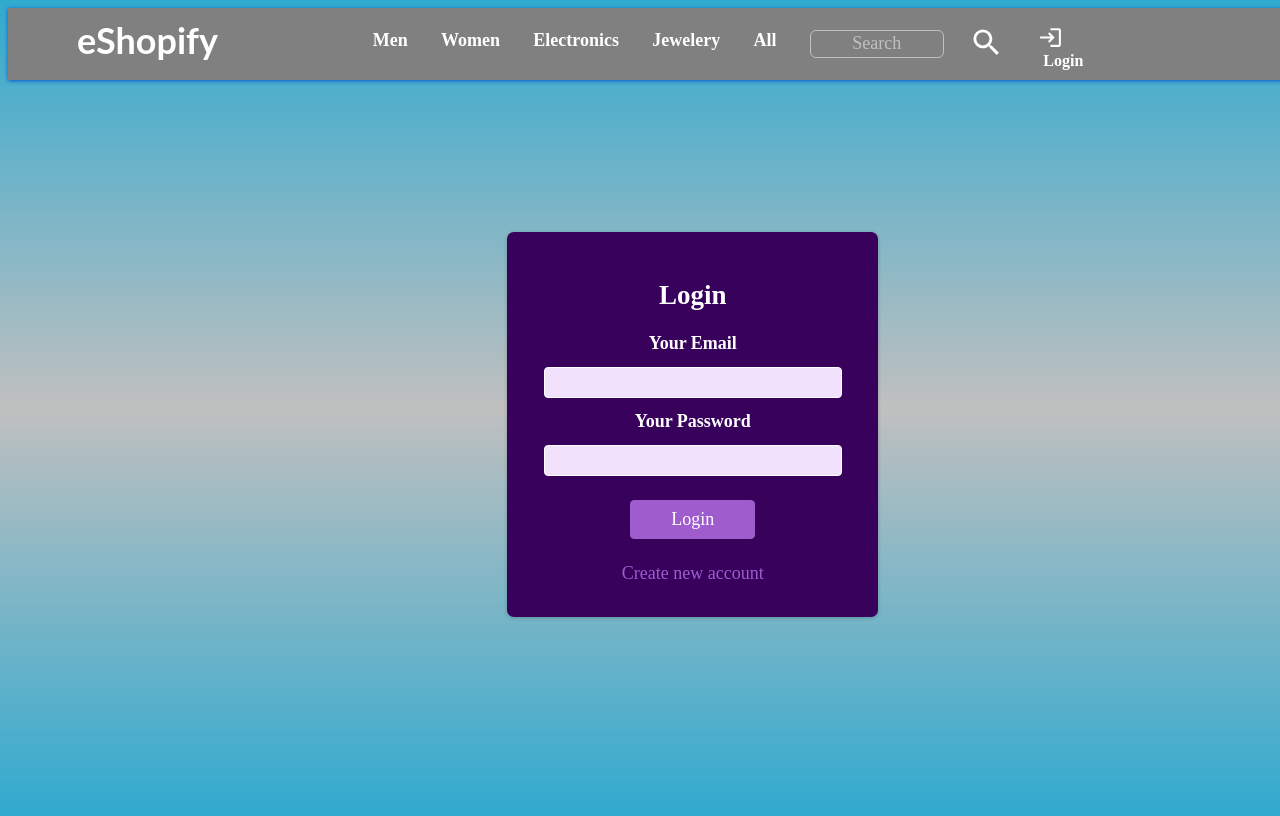
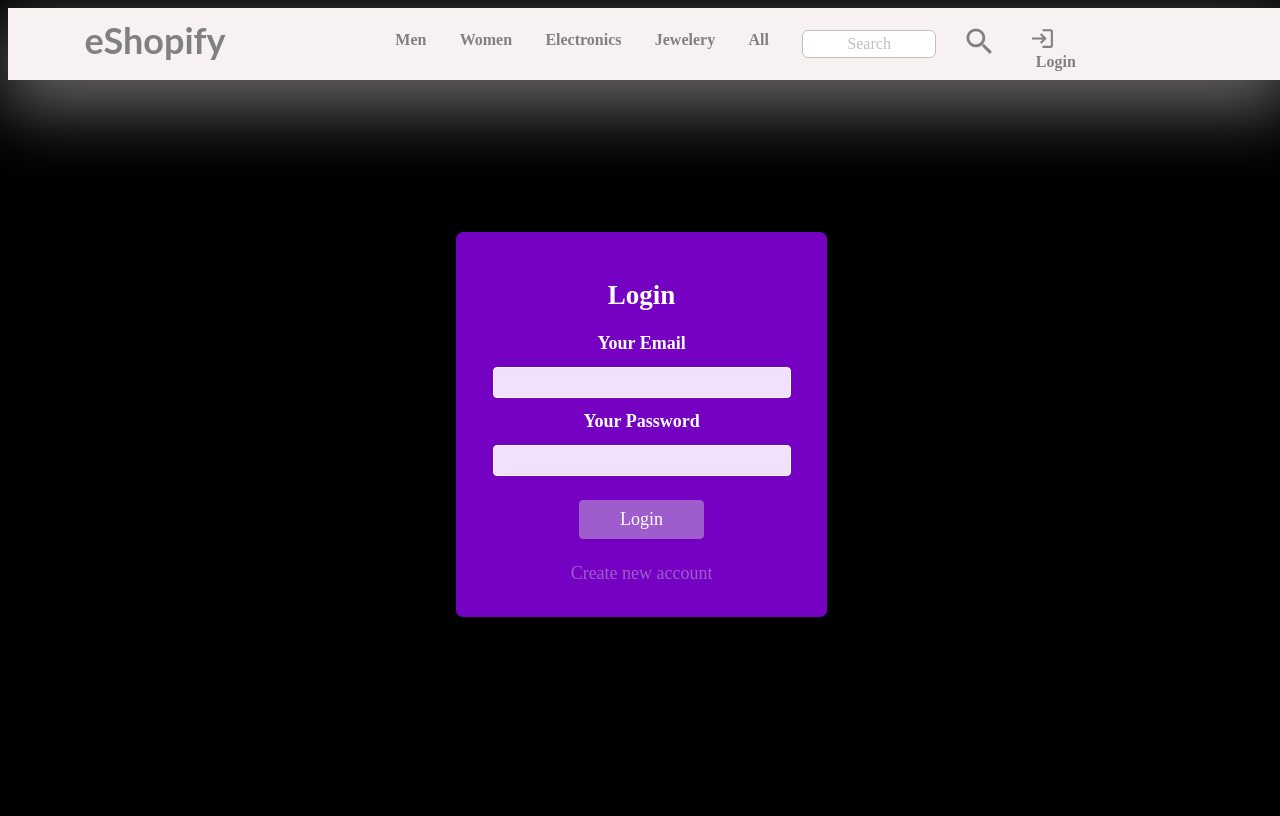
Before and after one commit to ashish-m-bhat/eShopify, a React (Create React App) app: page /auth in a window 1280 px wide. Built offline with nearby package versions, Linux system fonts and the light colour scheme; no server answers.

Commit message:
Styling changes

```diff
--- a/src/App.css
+++ b/src/App.css
@@ -1,4 +1,5 @@
 body{
-    background-image: linear-gradient(rgb(48, 170, 207), silver, rgb(48, 170, 207));
-    color:white;
+    background-color: black;
+    /* background-image: linear-gradient(gray, black, gray); */
+    color:black;
 }
--- a/src/Components/Auth/AuthForm.module.css
+++ b/src/Components/Auth/AuthForm.module.css
@@ -1,12 +1,12 @@
 .auth {
     margin-top: 19vh;
     height: auto;
-    margin-left: 39vw;
+    margin-left: 35vw;
     width: 25vw;
     padding: 2vw;
     border-radius: 7px;
-    background-color: #38015c;
-    box-shadow: 0 1px 4px rgba(0, 0, 0, 0.2);
+    background-color: #7502c2;
+    box-shadow: rgba(0, 0, 0, 0.56) 0px 22px 70px 4px;
     text-align: center;
     color: white;
   }
--- a/src/Components/NavigationBar/NavigationBar.js
+++ b/src/Components/NavigationBar/NavigationBar.js
@@ -44,7 +44,7 @@ export default function NavigationBar() {
           <li className={cssClasses.login}>
             {!isUserLoggedIn && (
               <NavLink to="/auth">
-                <MdOutlineLogin size={25} color="white" />
+                <MdOutlineLogin size={25} color="gray" />
                 <span className={cssClasses.loginText}>Login</span>
               </NavLink>
             )}
@@ -62,7 +62,7 @@ export default function NavigationBar() {
           <li className={cssClasses.cart}>
             {isUserLoggedIn && (
               <NavLink to="/cart">
-                <MdOutlineShoppingCart size={25} color="white" />
+                <MdOutlineShoppingCart size={25} color="gray" />
                 <span className={cssClasses.cartText}>Cart</span>
               </NavLink>
             )}
@@ -71,7 +71,7 @@ export default function NavigationBar() {
           <li className={cssClasses.logout}>
             {isUserLoggedIn && (
               <NavLink to="/" onClick={() => setCallLogout(true)}>
-                <MdOutlineLogout size={25} color="white" />
+                <MdOutlineLogout size={25} color="gray" />
                 <span className={cssClasses.logoutText}>Logout</span>
               </NavLink>
             )}
--- a/src/Components/NavigationBar/NavigationBar.module.css
+++ b/src/Components/NavigationBar/NavigationBar.module.css
@@ -1,8 +1,9 @@
 .header {
     width: 100vw;
     height: 8vh;
-    background-color: gray;
-    box-shadow: 0 1px 4px rgba(4, 84, 204, 0.952);
+    background-color: rgb(247, 241, 241);
+    color: rgb(128, 128, 128);
+    box-shadow: rgba(202, 198, 198, 0.56) 0px 22px 70px 4px;
     margin-bottom: 5vh;
     display: flex;
     justify-content:space-around;
@@ -15,7 +16,7 @@
 .logo {
     font-family: 'Lato', sans-serif;
     font-size:large;
-    color: white;
+    color: gray;
 }
 
 .header ul {
@@ -25,7 +26,7 @@
     display: flex;
     justify-content: space-around;
     align-items: center;
-    font-size:large;
+    font-size:2vh;
 }
 
 .header li {
@@ -34,7 +35,7 @@
 
 .header a {
     text-decoration: none;
-    color: white;
+    color: gray;
     font-weight: bold;
 }
 
@@ -43,8 +44,8 @@
     height: 3vh;
     width: 10vw;
     border: 1px solid silver;
-    background-color: gray;
-    color: white;
+    background-color: white;
+    color: black;
     border-radius: 6px;
     position: relative;
     top: -0.5vh;
@@ -69,12 +70,12 @@ input:hover,input:focus{
 }
 
 .header a:hover {
-    color: #8d14dd;
+    color: #F41CB2;
 }
 
 .header button:hover {
     background-color: #c291e2;
-    color: #38015c;
+    color: #F41CB2;
 }
 ::placeholder{
     color:silver;
--- a/src/Components/OrderHistory/DisplayOrderHistory.js
+++ b/src/Components/OrderHistory/DisplayOrderHistory.js
@@ -10,7 +10,12 @@ export default function DisplayOrderHistory(props) {
     <Card className={cssClasses.orderHistoryContainer}>
       {props.orderHistoryArray.map((eachOrder) => {
         return (
-          <Card key={Math.random() * 1000} className={cssClasses.eachOrderHistory}>
+          <table key={Math.random() * 1000} className={cssClasses.eachOrderHistory}>
+            <tr>
+              <th>Item</th>
+              <th>Quantity</th>
+              <th>Cost</th>
+            </tr>
             {eachOrder.map((eachProduct) => {
               if (eachProduct.totalBill) {
                 return (
@@ -19,14 +24,12 @@ export default function DisplayOrderHistory(props) {
                   </span>);
               }
               return (
-                <div key={Math.random() * 1000}>
-                  <p>
-                    <span onClick={() => history.push(`shop/${eachProduct.id}`)} style={{'cursor':'pointer'}}>{eachProduct.title}</span> x {eachProduct.count} =${" "} {eachProduct.totalItemPrice}
-                  </p>
-                </div>
+                <tr key={Math.random() * 1000}>
+                    <td onClick={() => history.push(`shop/${eachProduct.id}`)} style={{'cursor':'pointer'}}>{eachProduct.title}</td> <td>{eachProduct.count}</td> <td>$ {eachProduct.totalItemPrice}</td>
+                </tr>
               );
             })}
-          </Card>
+          </table>
         );
       })}
     </Card>
--- a/src/Components/OrderHistory/DisplayOrderHistory.module.css
+++ b/src/Components/OrderHistory/DisplayOrderHistory.module.css
@@ -10,6 +10,8 @@ body{
     padding: 2vh;
     margin-bottom: 5vh;
     background-color: transparent;
+    border: 1px solid gray;
+    box-shadow: rgb(241, 241, 241) 0px 0px 60px -12px inset, rgba(0, 0, 0, 0.3) 0px 18px 36px -18px inset;
 }
 
 .orderHistoryContainer{
@@ -21,16 +23,25 @@ body{
 
 .orderHistoryContainer, .eachOrderHistory{
     background-color: transparent;
-    line-height: 1.6;
+    line-height: 2;
+    width: 100vw;
+    box-shadow: rgb(241, 241, 241) 0px 0px 60px -12px inset, rgba(0, 0, 0, 0.3) 0px 18px 36px -18px inset;
 }
 
 .eachOrderHistory{
     margin-top: 3vh;
     margin-bottom: 3vh;
     padding: 3vh;
-    width: 30vw;
+    width: 40vw;
 }
 
 .totalBill{
     font-weight: bolder;
 }
+
+table, th, td{
+    padding: 20px;
+    border-top: 1px groove rgb(185, 176, 176);
+    border-bottom: 1px groove rgb(185, 176, 176);
+    border-collapse: collapse;
+}
--- a/src/Components/Products/DisplayProducts.js
+++ b/src/Components/Products/DisplayProducts.js
@@ -68,7 +68,7 @@ export default function DisplayProducts(props) {
         if(callSpinner)
             return <LoadingSpinner setCallSpinner={setCallSpinner} timeout={4000}/>
         else  // callSpinner is set to false after 1s in the LoadingSpinner component
-            return <h2>No items To Display!</h2>
+            return <h1 className={cssClasses.noItemsToDisplay}>No items To Display!</h1>
    }
 
     return (
--- a/src/Components/Products/DisplayProducts.module.css
+++ b/src/Components/Products/DisplayProducts.module.css
@@ -1,6 +1,6 @@
 .productsSection{
     width: 100vw;
-    height: 100vh;
+    height: auto;
     margin-top: 5vh;
     margin-bottom: 15vh;
 
@@ -20,17 +20,17 @@
     cursor: pointer;
 
     background-color: white;
+    border: 1px solid white;
     color: gray;
     border-radius: 1.2vw;
     border: none;
-    box-shadow: none;
+    box-shadow: rgba(0, 0, 0, 0.15) 0px 5px 15px 0px;
 
 }
 
 .eachProduct:hover{
-    background-color: gray;
-    color: white;
-    border: 1px solid silver;
+    border: 5px solid silver;
+    box-shadow: rgba(183, 183, 192, 0.25) 0px 50px 100px -20px, rgba(0, 0, 0, 0.3) 0px 30px 60px -30px, rgba(10, 37, 64, 0.35) 0px -2px 6px 0px inset;
 }
 
 .eachProduct img{
@@ -55,3 +55,8 @@ select {
     cursor: pointer;
     border-radius: 1vh;
 }
+
+.noItemsToDisplay{
+    margin-top: 20vh;
+    font-size:5vw;
+}
--- a/src/UI/Button/Button.module.css
+++ b/src/UI/Button/Button.module.css
@@ -10,5 +10,5 @@
 
 .Button:hover{
     border: 1px solid gray;
-    background-color: silver;
+    background-color: #F41CB2;
 }
```
